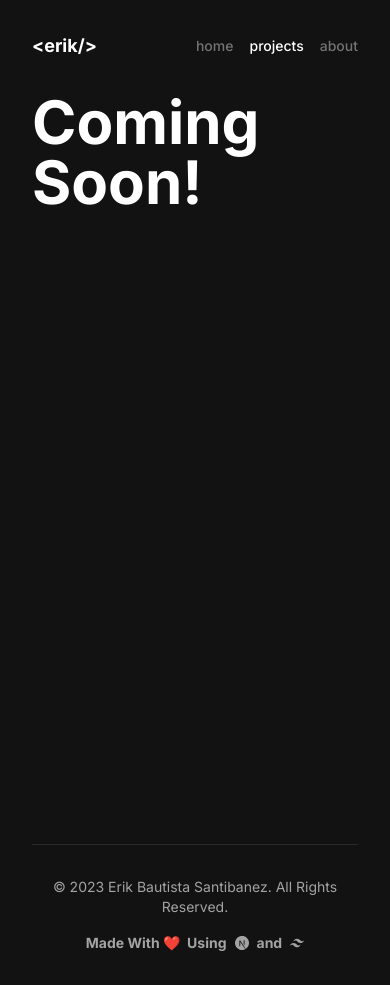
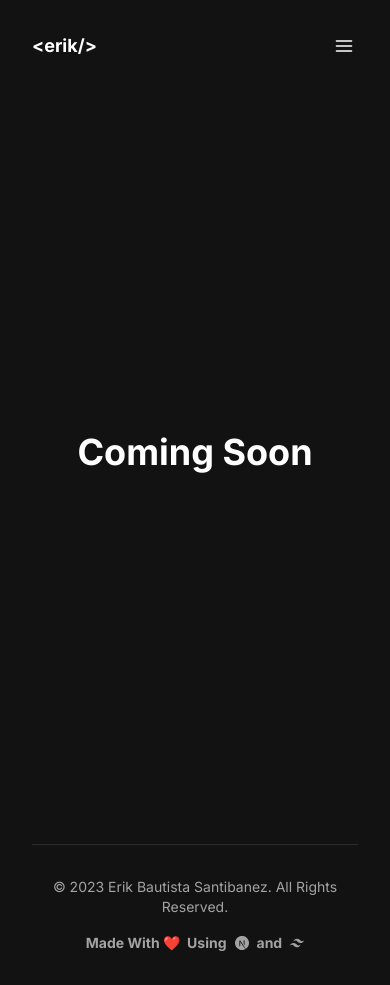
Before and after one commit to erikbdev/erikbautista.dev, a Next.js app: page /projects in a window 390 px wide. Built offline with nearby package versions, Linux system fonts and the light colour scheme.

Commit message:
wip: add mobile tab bar

```diff
--- a/app/about/page.tsx
+++ b/app/about/page.tsx
@@ -1,3 +1,5 @@
+import ComingSoon from "../components/comingsoon";
+
 export default function About() {
-    return (<main></main>)
+    return (<ComingSoon />)
 };
--- /dev/null
+++ b/app/components/comingsoon.tsx
@@ -0,0 +1,8 @@
+
+export default function ComingSoon() {
+    return (
+        <div className="page-screen flex m-auto text-center">
+            <p className="m-auto grid-center text-4xl md:text-6xl font-bold">Coming Soon</p>
+        </div>
+    )
+}
--- a/app/components/header.tsx
+++ b/app/components/header.tsx
@@ -2,27 +2,39 @@
 
 import { usePathname } from 'next/navigation'
 import Link from 'next/link'
-
-interface NavigationTab {
-    title: string,
-    href: string
-}
-
-const tabs: NavigationTab[] = [
-    { title: "home", href: "/" },
-    { title: "projects", href: "/projects" },
-    { title: "about", href: "/about" },
-]
+import { FiMenu } from 'react-icons/fi'
+import { useState } from 'react'
 
 export default function Header() {
     const pathname = usePathname()
+    const [showingMenu, setShowingMenu] = useState(false);
+
+    const eventHandler = () => {
+        setShowingMenu(!showingMenu);
+    };
+
+    const tabs = [
+        { title: "home", href: "/" },
+        { title: "projects", href: "/projects" },
+        { title: "about", href: "/about" }
+    ];
 
     return (
         <header>
             <nav className="flex flex-row">
-                <a href="/" className="font-bold text-lg text-center shrink">{'<erik/>'}</a>
-                <div className="text-sm font-medium flex-shrink ml-auto self-center space-x-4 text-neutral-500">
-                    {tabs.map(tab => <Link key={tab.title} className={pathname == tab.href ? 'text-white' : '' } href={tab.href}>{tab.title}</Link>)}
+                <a href="/" className="font-bold text-lg shrink">{'<erik/>'}</a>
+
+                <div className='flex flex-col ml-auto sm:hidden'>
+                    <button onClick={eventHandler} className='ml-auto text-xl p-1 rounded-md transition ease-in-out duration-200 hover:bg-neutral-500/20'>
+                        <FiMenu />
+                    </button>
+                    <div className={showingMenu ? 'on-reveal-blur absolute top-[92px] w-full h-full px-8 left-0 flex flex-col gap-2 bg-initial-color z-50 text-neutral-400 ' : 'on-dismiss-blur hidden'}>
+                        {tabs.map(tab => <a className={`${pathname == tab.href ? 'bg-neutral-800/50 text-white' : '' } hover:text-white font-medium px-4 p-3 rounded-lg`} key={tab.title} href={tab.href}>{tab.title}</a>)}
+                    </div>
+                </div>
+
+                <div className="hidden sm:flex text-sm font-medium flex-shrink ml-auto self-center space-x-4 text-neutral-500">
+                    {tabs.map(tab => <Link key={tab.title} className={pathname == tab.href ? 'text-white' : ''} href={tab.href}>{tab.title}</Link>)}
                 </div>
             </nav>
         </header>
--- a/app/globals.css
+++ b/app/globals.css
@@ -7,14 +7,18 @@
   --bg-ending-color: rgb(0, 0, 0);
   --page-padding: 2rem;
   --page-header-height: 28px;
+  --page-header-total-height: var(--page-padding) * 2 + var(--page-header-height);
   --page-h-screen: calc(100dvh - var(--page-padding) * 3 - var(--page-header-height));
 }
 
 html, body {
-  /* height: 100%; */
   color: rgb(255, 255, 255);
   background: linear-gradient(var(--bg-initial-color), var(--bg-initial-color)) var(--bg-initial-color);
   background-color: var(--bg-initial-color);
+}
+
+.bg-initial-color {
+  background: var(--bg-initial-color);
 }
 
 .page-screen {
@@ -36,3 +40,18 @@ html, body {
     transform: translateY(4rem);
   }
 }
+
+@keyframes dismissBlurAnimation {
+  from {
+    filter: blur(0rem);
+    opacity: 1;
+  }
+  to {
+    filter: blur(6rem);
+    opacity: 0;
+  }
+}
+
+.on-dismiss-blur {
+  animation: 1s ease-in-out 0s 1 entranceBlurAnimation;
+}
--- a/app/layout.tsx
+++ b/app/layout.tsx
@@ -8,7 +8,7 @@ const inter = Inter({ subsets: ['latin'] })
 
 export const metadata: Metadata = {
   title: 'Erik Bautista Portfolio | Developer',
-  description: 'A passionate software developer who loves to design, build, and deploy products!',
+  description: 'A passionate software developer who loves to design, develop, and deploy products!',
 }
 
 export default function RootLayout({
@@ -21,7 +21,7 @@ export default function RootLayout({
       <body className={`${inter.className} min-h-screen p-8 antialiased`}>
         <div className='h-full flex flex-col max-w-2xl mx-auto gap-8'>
           <Header />
-          <main className='h-full flex-auto page-screen'>{children}</main>
+          <main className='h-full flex-auto'>{children}</main>
           <Footer />
         </div>
       </body>
--- a/app/projects/page.tsx
+++ b/app/projects/page.tsx
@@ -1,7 +1,5 @@
+import ComingSoon from "../components/comingsoon";
+
 export default function Projects() {
-    return (
-        <div className="text-cente">
-            <p className="m-auto h-full text-6xl font-bold">Coming Soon!</p>
-        </div>
-    )
+    return (<ComingSoon />)
 };
```
